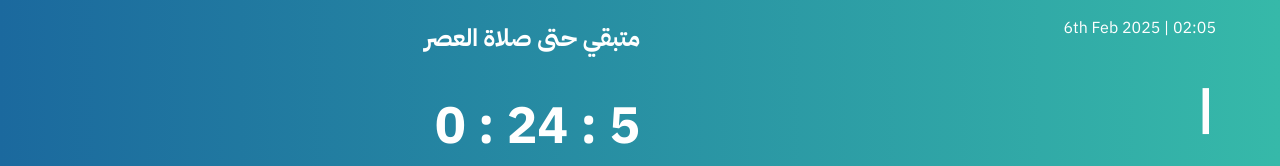
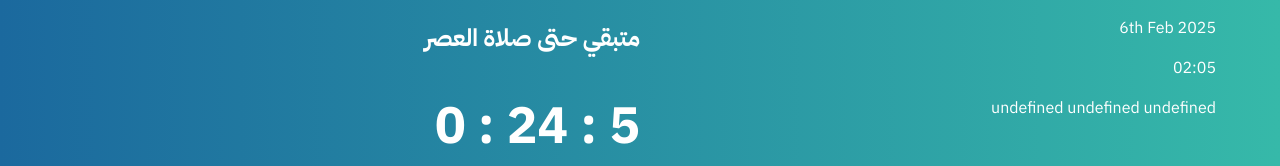
Before and after one commit to youssefmagdyjuo/prayerTimes, a React (Vite) app: page / in a window 1280 px wide. Shown: the top 166 px of the page. Built offline with nearby package versions, Linux system fonts and the light colour scheme; no server answers.

Commit message:
Update mainContent.jsx

```diff
--- a/src/assets/components/mainContent.jsx
+++ b/src/assets/components/mainContent.jsx
@@ -40,8 +40,12 @@ const [location, setLocation] = useState({ lat: null, lon: null, address: "",cit
         nameAr: '',
         nameEn: "Alexandria"
     })
-    // time and day state
+    // time state
+    const [time,setTime]= useState(null)
+    //  day state
     const [toDay, setToDay] = useState('')
+    // day in hgry date
+    const [hgry,setHgry]=useState({})
     // timer state
     const [timer, setTimer] = useState("")
     // next prayer state
@@ -279,8 +283,15 @@ const [location, setLocation] = useState({ lat: null, lon: null, address: "",cit
         const respons = await axios.get(
             `https://api.aladhan.com/v1/timingsByCity?country=${country.countryEn}&city=${city.nameEn}`
         );
+        const data = respons.data.data;
         // update stat after api respons
-        setTimings(respons.data.data.timings)
+        setTimings(data.timings)
+        const dateInHgry = {
+            day:data.date.hijri.day,
+            month:data.date.hijri.month.ar,
+            year:data.date.hijri.year
+        }
+        setHgry(dateInHgry)
     }
     // api request by useEffect
     useEffect(() => {
@@ -301,7 +312,8 @@ const [location, setLocation] = useState({ lat: null, lon: null, address: "",cit
         }, 1000);
         // refresh the time and day state
         const t = moment()
-        setToDay(t.format('Do MMM YYYY | hh:mm'))
+        setToDay(t.format('Do MMM YYYY'))
+        setTime(t.format('hh:mm'))
         return () => {
             clearInterval(x)
         }
@@ -352,7 +364,11 @@ const [location, setLocation] = useState({ lat: null, lon: null, address: "",cit
             {/* header  */}
             <section className='header'>
                 <div className='header_rigth'>
+                    <div className='date'>
                     <p>{toDay}</p>
+                    <p>{time}</p>
+                    <p>{`${hgry.day} ${hgry.month} ${hgry.year}`}</p>
+                    </div>
                     <h1>{country.countryAr} | {city.nameAr}</h1>
                 </div>
                 <div className='header_left'>
```
